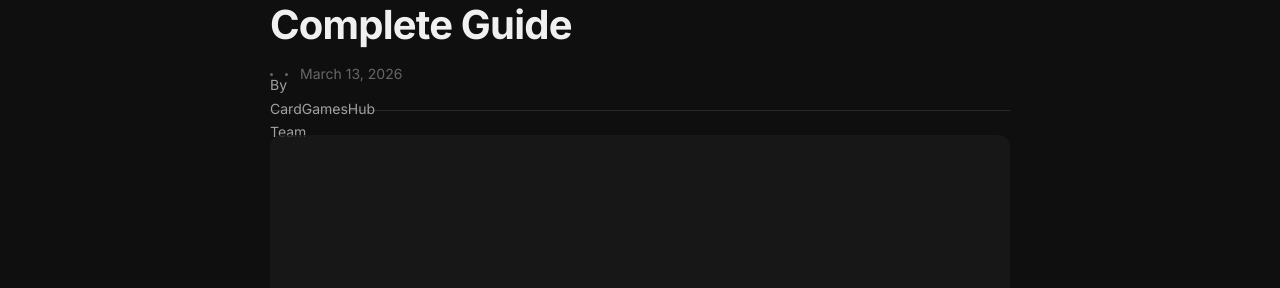
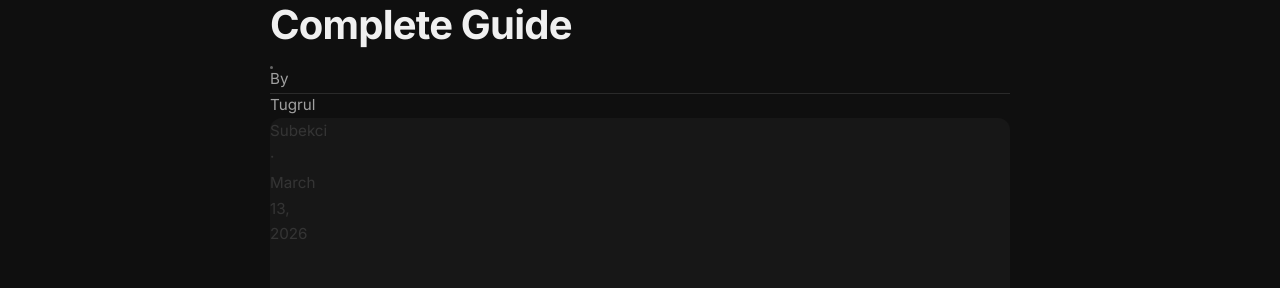
Before and after one commit to subekciaykut1-gif/cardgamesblog, a Next.js app: page /blog/how-to-play-cribbage-for-beginners in a window 1280 px wide. Shown: the part 345-633 px from the top of the page. Built offline with nearby package versions, Linux system fonts and the light colour scheme; no server answers.

Commit message:
fix(blog): author name, metadata, and byline layout

```diff
--- a/content/articles/how-to-play-cribbage-for-beginners.mdx
+++ b/content/articles/how-to-play-cribbage-for-beginners.mdx
@@ -3,12 +3,12 @@ title: "How to Play Cribbage for Beginners: A Complete Guide"
 slug: "how-to-play-cribbage-for-beginners"
 category: "Cribbage"
 publishedAt: "2026-03-13T18:00:00.000Z"
-author: "CardGamesHub Team"
+author: "Tugrul Subekci"
 excerpt: "Cribbage is one of the most beloved card games of all time. Whether you're just picking up the cards for the first ti..."
 featuredImage: "fallback://cardgameshub"
 altText: "How to Play Cribbage for Beginners: A Complete Guide - Cribbage card game illustration"
 metaTitle: "How to Play Cribbage for Beginners: A Complete Guide"
-metaDescription: "How to Play Cribbage for Beginners: A Complete Guide — Expert guide by CardGamesHub Team. Tips, strategies and everything card game enthusiasts need to know."
+metaDescription: "How to Play Cribbage for Beginners: A Complete Guide — Expert guide by Tugrul Subekci. Tips, strategies and everything card game enthusiasts need to know."
 tags: ["cribbage","card games","cardgameshub"]
 ---
 
--- a/scripts/generate-article.js
+++ b/scripts/generate-article.js
@@ -415,7 +415,7 @@ async function buildMdx(entry) {
   const metaTitle = entry.title.length > 60
     ? entry.title.slice(0, 57) + "..."
     : entry.title;
-  const metaDesc = `${entry.title} — Expert guide by CardGamesHub Team. Tips, strategies and everything card game enthusiasts need to know.`.slice(0, 160);
+  const metaDesc = `${entry.title} — Expert guide by Tugrul Subekci. Tips, strategies and everything card game enthusiasts need to know.`.slice(0, 160);
 
   let bodyContent;
   if (entry.internalCategory === "Cribbage") {
@@ -438,7 +438,7 @@ title: "${entry.title.replace(/"/g, '\\"')}"
 slug: "${entry.slug}"
 category: "${entry.category}"
 publishedAt: "${entry.publishedAt}"
-author: "CardGamesHub Team"
+author: "Tugrul Subekci"
 excerpt: "${excerpt.replace(/"/g, '\\"')}"
 featuredImage: "${image.url}"
 altText: "${image.alt.replace(/"/g, '\\"')}"
--- a/scripts/retroactive-fix.js
+++ b/scripts/retroactive-fix.js
@@ -71,6 +71,12 @@ async function fixArticle(file) {
     data.altText = image.alt;
   }
 
+  // Update author globally
+  data.author = "Tugrul Subekci";
+  if (data.metaDescription && data.metaDescription.includes("CardGamesHub Team")) {
+    data.metaDescription = data.metaDescription.replace("CardGamesHub Team", "Tugrul Subekci");
+  }
+
   // Re-serialize
   // We use our own string template to avoid strange gray-matter output formatting string quotes issues
   const tagsStr = JSON.stringify(data.tags || [data.category.toLowerCase(), "card games", "cardgameshub"]);
@@ -79,7 +85,7 @@ title: "${data.title.replace(/"/g, '\\"')}"
 slug: "${data.slug}"
 category: "${data.category}"
 publishedAt: "${data.publishedAt}"
-author: "CardGamesHub Team"
+author: "${data.author.replace(/"/g, '\\"')}"
 excerpt: "${data.excerpt.replace(/"/g, '\\"')}"
 featuredImage: "${data.featuredImage}"
 altText: "${data.altText.replace(/"/g, '\\"')}"
--- a/src/app/blog/[slug]/page.tsx
+++ b/src/app/blog/[slug]/page.tsx
@@ -50,10 +50,8 @@ export default async function ArticlePage({ params }: { params: Params }) {
               <span className="reading-time">{article.readingTime} min read</span>
             </div>
             <h1>{article.title}</h1>
-            <div className="article-byline">
-              <span style={{ color: "var(--text-secondary)" }}>By {article.author}</span>
-              <span />
-              <time dateTime={article.publishedAt}>{formattedDate}</time>
+            <div className="article-byline" style={{ display: "flex", alignItems: "center", gap: "0.5rem", color: "var(--text-secondary)", fontSize: "0.95rem", marginTop: "1rem" }}>
+              <span>By {article.author} &middot; <time dateTime={article.publishedAt}>{formattedDate}</time></span>
             </div>
           </header>
 
--- a/src/lib/blog.ts
+++ b/src/lib/blog.ts
@@ -61,7 +61,7 @@ function parseArticleFile(slug: string): Article | null {
     excerpt: data.excerpt ?? "",
     category: data.category ?? "Card Game News",
     publishedAt: data.publishedAt,
-    author: data.author ?? "CardGamesHub Team",
+    author: data.author ?? "Tugrul Subekci",
     featuredImage: data.featuredImage ?? "/images/blog/default.jpg",
     altText: data.altText ?? data.title ?? "",
     metaTitle: data.metaTitle ?? data.title ?? "",
--- a/src/lib/seo.ts
+++ b/src/lib/seo.ts
@@ -52,7 +52,7 @@ export function generateArticleJsonLd(article: Article): string {
     datePublished: article.publishedAt,
     dateModified: article.publishedAt,
     author: {
-      "@type": "Organization",
+      "@type": "Person",
       name: article.author,
       url: SITE_URL,
     },
```
Also changed, not shown: src/app/blog/rss.xml/route.ts (+3 -3 lines).
